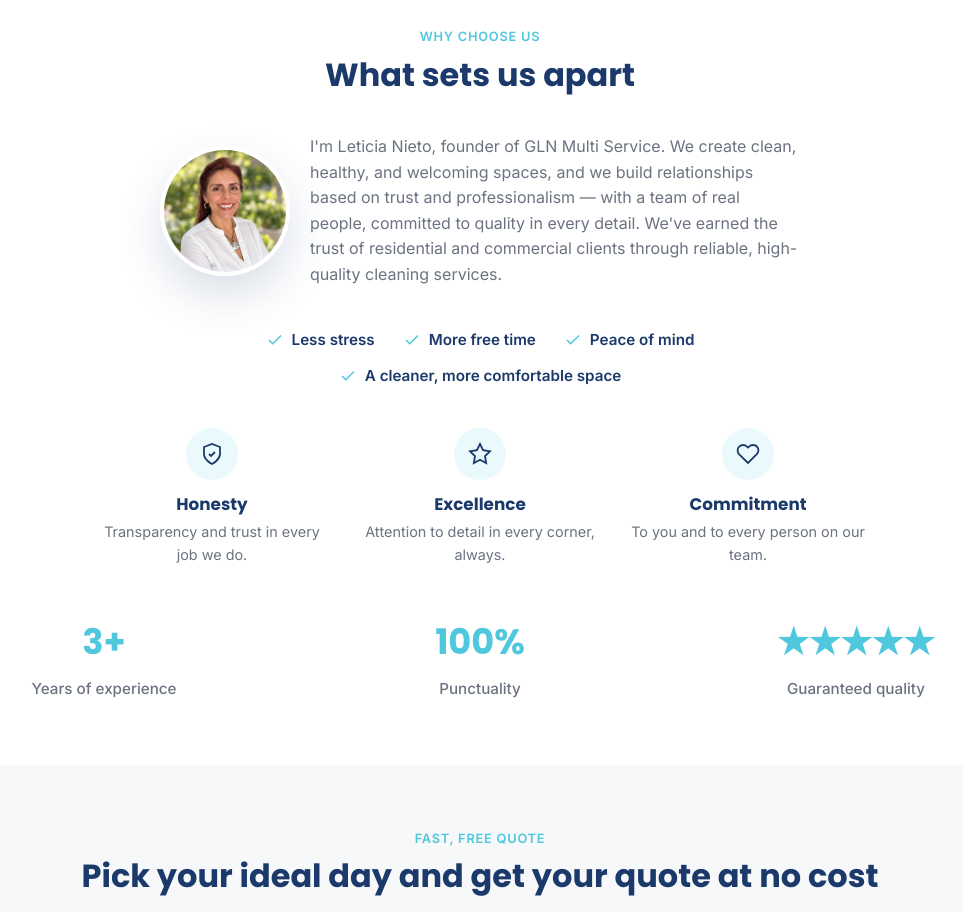
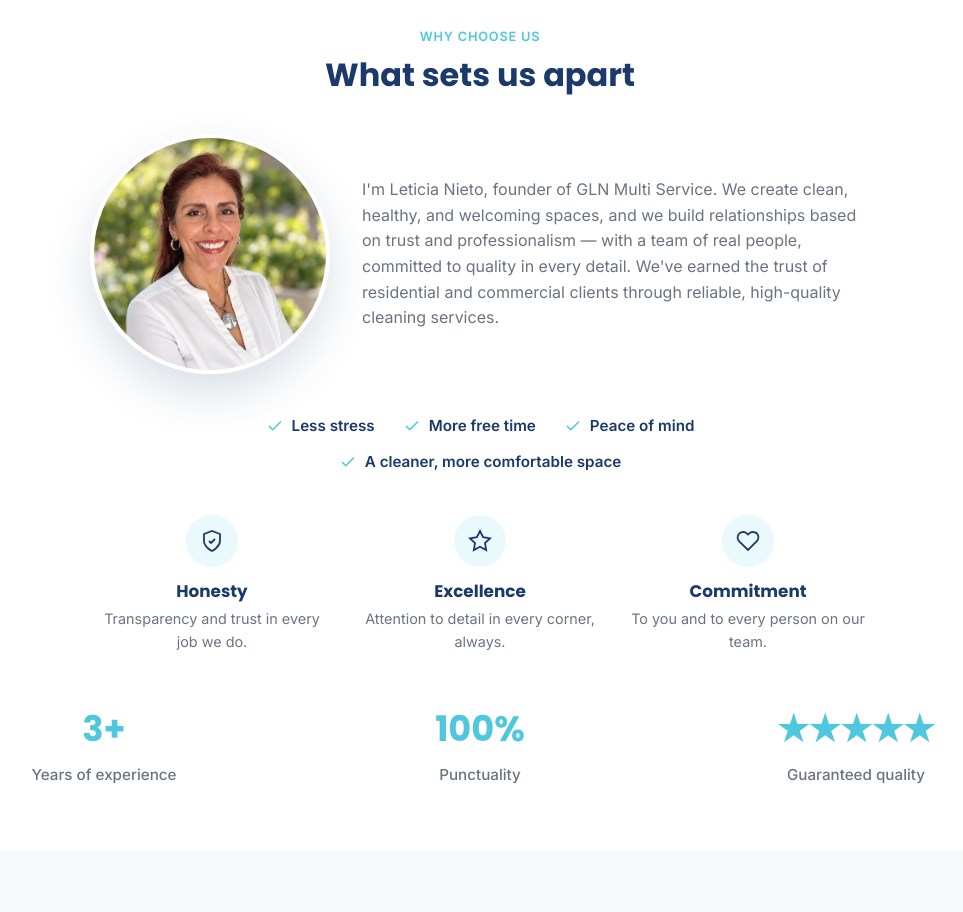
Before and after one commit to KreaLab-Tech/gln-website, a plain HTML site: page index.html in a window 1280 px wide. Shown: the part 2040-2952 px from the top of the page, without its empty margins (160-1123 px from the left). Drawn offline with Linux system fonts and the light colour scheme.

Commit message:
Modified owner photo size

```diff
--- a/css/styles.css
+++ b/css/styles.css
@@ -838,8 +838,8 @@ details[open] > summary .accordion-icon::after {
   text-align: center;
 }
 .nosotros__photo {
-  width: 130px;
-  height: 130px;
+  width: 200px;
+  height: 200px;
   border-radius: 50%;
   object-fit: cover; /* recorta la foto para llenar el círculo sin deformarse */
   border: 4px solid var(--white);
@@ -1140,7 +1140,12 @@ details[open] > summary .accordion-icon::after {
   .nosotros__intro-wrap {
     flex-direction: row;
     text-align: left;
-    max-width: 640px;
+    max-width: 780px;
+    gap: 32px;
+  }
+  .nosotros__photo {
+    width: 240px;
+    height: 240px;
   }
 
   /* En desktop, el velo pasa de blanco parejo a un degradado que se
```
